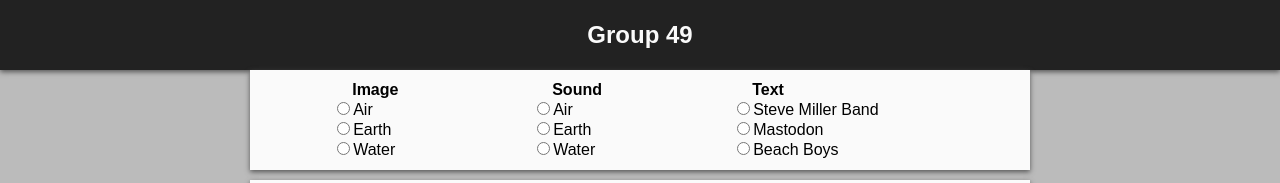
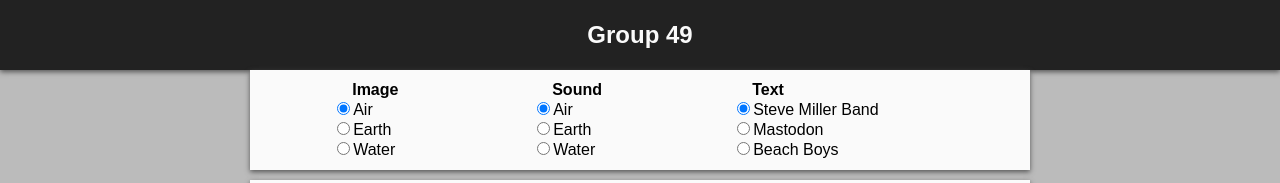
Before and after one commit to IT2810/it2810-webutvikling-h18-prosjekt-2-gruppe--49, a React (Create React App) app in the folder opg2/: page / in a window 1280 px wide. Shown: the top 183 px of the page. Built offline with nearby package versions, Linux system fonts and the light colour scheme.

Commit message:
fix default checked radiobutton

```diff
--- a/opg2/src/Controller.js
+++ b/opg2/src/Controller.js
@@ -3,21 +3,45 @@
 
 class Controller extends Component {
 
-
     constructor(props) {
         super(props);
         this.state = {
-            callBack: props.callBack
+            callBack: props.callBack,
+            selectedImage: "Air",
+            selectedSound: "Air",
+            selectedText: "Steve Miller Band"
         };
+        this.setValue = this.setValue.bind(this);
+    }
+
+    setValue(type, value) {
+        if (type === "Image") {
+            this.setState({
+                selectedImage: value
+            });
+        } else if (type === "Sound") {
+            this.setState({
+                selectedSound: value
+            });
+        } else if (type === "Text") {
+            this.setState({
+                selectedText: value
+            });
+        }
     }
 
     render() {
         return (
             <div className="App-controller">
-                <RadioGroup callBack={this.state.callBack} name="Image" value1="Air" value2="Earth" value3="Water"/>
-                <RadioGroup callBack={this.state.callBack} name="Sound" value1="Air" value2="Earth" value3="Water"/>
-                <RadioGroup callBack={this.state.callBack} name="Text" value1="Steve Miller Band" value2="Mastodon"
-                            value3="Beach Boys"/>
+                <RadioGroup callBack={this.state.callBack} setValue={this.setValue}
+                            checkedValue={this.state.selectedImage} name="Image" value1="Air" value2="Earth"
+                            value3="Water"/>
+                <RadioGroup callBack={this.state.callBack} setValue={this.setValue}
+                            checkedValue={this.state.selectedSound} name="Sound" value1="Air" value2="Earth"
+                            value3="Water"/>
+                <RadioGroup callBack={this.state.callBack} setValue={this.setValue}
+                            checkedValue={this.state.selectedText} name="Text" value1="Steve Miller Band"
+                            value2="Mastodon" value3="Beach Boys"/>
             </div>
         )
     }
@@ -27,21 +51,28 @@
     return (
         <div className="Controller-RadioGroup">
             <div className="Controller-Header">{props.name}</div>
-            <Radio callBack={props.callBack} name={props.name} value={props.value1}/>
-            <Radio callBack={props.callBack} name={props.name} value={props.value2}/>
-            <Radio callBack={props.callBack} name={props.name} value={props.value3}/>
+            <Radio callBack={props.callBack} setValue={props.setValue} name={props.name} value={props.value1}
+                   checked={props.checkedValue}/>
+            <Radio callBack={props.callBack} setValue={props.setValue} name={props.name} value={props.value2}
+                   checked={props.checkedValue}/>
+            <Radio callBack={props.callBack} setValue={props.setValue} name={props.name} value={props.value3}
+                   checked={props.checkedValue}/>
         </div>
     )
 }
 
 function Radio(props) {
-
-
     const id = _.uniqueId("prefix-");
     return (
         <div>
-            <input onChange={(e) => props.callBack(e.target.name, e.target.value.split(" ").join("_"))} id={id}
-                   type="radio" name={props.name} value={props.value}/>
+            <input
+                onChange={
+                    (e) => {
+                        props.callBack(e.target.name, e.target.value.split(" ").join("_"));
+                        props.setValue(e.target.name, e.target.value)
+                    }
+                }
+                id={id} type="radio" name={props.name} value={props.value} checked={props.checked === props.value}/>
             <label htmlFor={id}>{props.value}</label>
         </div>
     )
```
